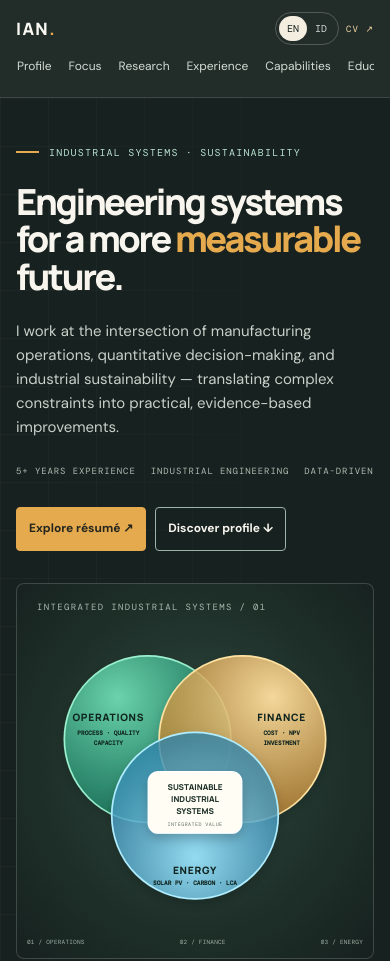
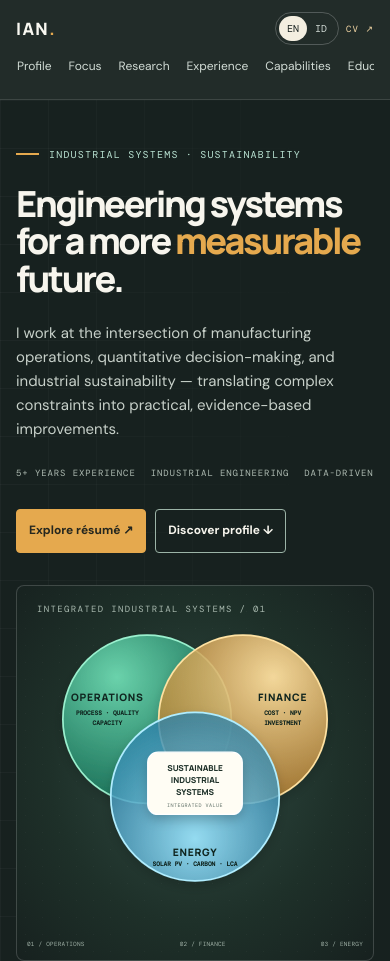
Before and after one commit to ian04kk/Ian, a plain HTML site: page index.html in a window 390 px wide. Shown: the top 961 px of the page. Drawn offline with nearby package versions, Linux system fonts and the light colour scheme.

Commit message:
Improve cross-browser mobile layout compatibility

```diff
--- a/index.html
+++ b/index.html
@@ -197,6 +197,37 @@ h1,h2,h3,p,a,small,strong,span,li{overflow-wrap:anywhere}
  *,*::before,*::after{scroll-behavior:auto!important;transition:none!important;animation:none!important}
 }
 
+
+/* Cross-browser mobile compatibility layer */
+html{-webkit-text-size-adjust:100%;text-size-adjust:100%;-webkit-tap-highlight-color:transparent}
+body{min-width:320px}
+.wrap{width:calc(100% - 48px);max-width:var(--max)}
+.header{ -webkit-backdrop-filter:blur(12px); }
+.venn-diagram{display:block;max-width:100%;overflow:visible}
+.solar-figure svg,.skill svg{display:block;max-width:100%}
+button,a{-webkit-tap-highlight-color:transparent}
+@media(max-width:850px){
+ .wrap{width:calc(100% - 40px)}
+ .nav{width:100%;min-width:0}
+ .links{max-width:100%;-webkit-overflow-scrolling:touch;overscroll-behavior-x:contain}
+ .hero-grid,.split,.casegrid,.contactgrid{width:100%;min-width:0}
+}
+@media(max-width:600px){
+ .wrap{width:calc(100% - 32px)}
+ .header{position:sticky;top:0}
+ .links{padding-bottom:10px;scrollbar-width:none}
+ .links::-webkit-scrollbar{display:none}
+ .venn{width:100%;max-width:100%}
+ .venn-diagram{width:100%;height:auto;inset:34px 0 30px}
+ .buttons .btn{min-height:42px}
+}
+@media(max-width:360px){
+ .wrap{width:calc(100% - 24px)}
+ .brand{font-size:16px}
+ .actions>a{font-size:8px}
+ .links{gap:12px}
+}
+
 </style>
 </head>
 <body>
```
